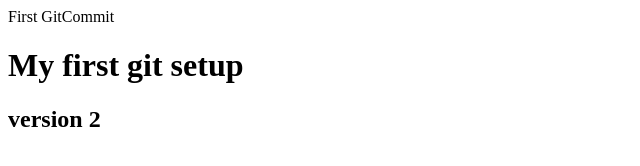
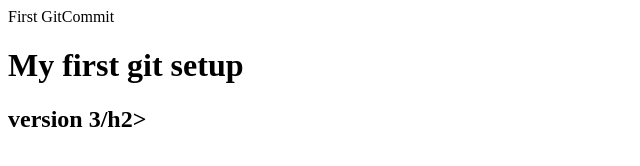
Before and after one commit to saitama-op/mytestrepo, a plain HTML site: page index.html in a window 1280 px wide. Shown: the full height of the page, 0-640 px from the left. Drawn offline with Linux system fonts and the light colour scheme.

Commit message:
Version 3 added

```diff
--- a/index.html
+++ b/index.html
@@ -2,6 +2,6 @@
     <head>First GitCommit</head>
     <body>
         <h1>My first git setup</h1>
-        <h2>version 2</h2>
+        <h2>version 3/h2>
     </body>
 </html>
```
